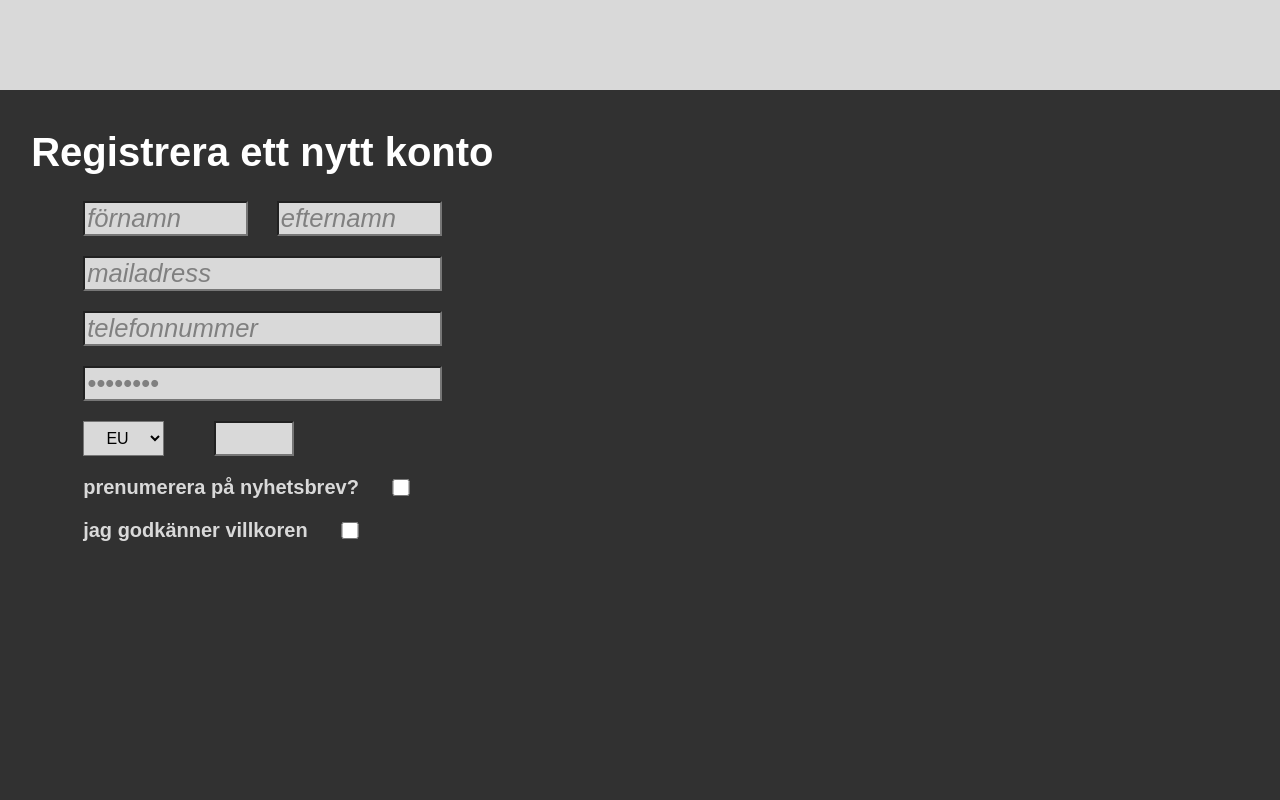
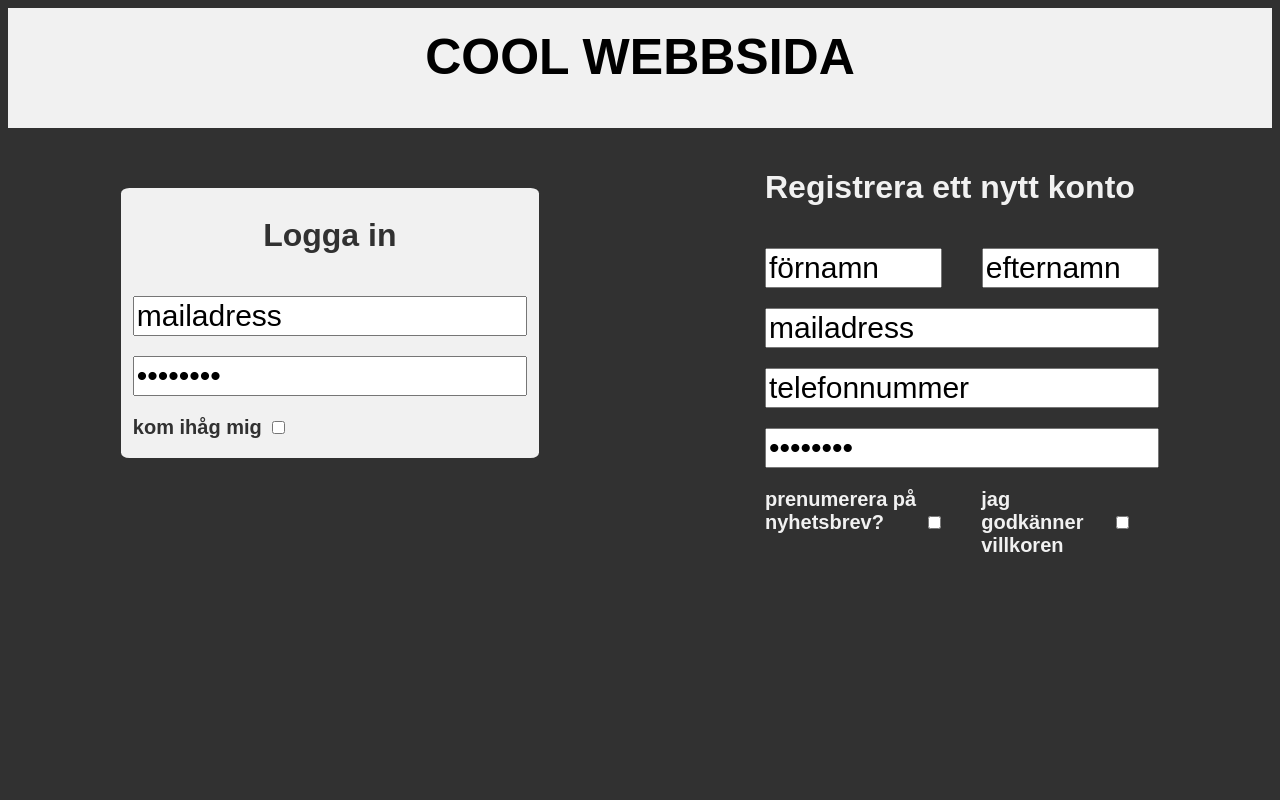
Before and after one commit to LudvigOrest/Inl-mningsuppgift-2, a plain HTML site: page index.html in a window 1280 px wide. Shown: the top 800 px of the page. Drawn offline with Linux system fonts and the light colour scheme; a web font is replaced by a local one.

Commit message:
Flexboxen funkade ej som jag hade tänk, så jag började om och tänkte mer nogrannt igenom hur jag bör gå tillväga för att flexen ska funka. Nu ser det bättre ut.

```diff
--- a/index.html
+++ b/index.html
@@ -1,50 +1,54 @@
 <html>
     <head>
         <link rel="stylesheet" href="styles.css">
-
         <link rel="preconnect" href="https://fonts.googleapis.com">
         <link rel="preconnect" href="https://fonts.gstatic.com" crossorigin>
         <link href="https://fonts.googleapis.com/css2?family=Inria+Sans:wght@300&family=Public+Sans:wght@300&display=swap" rel="stylesheet">
     </head>
     <body>
-        <header></header>
+        <header>
+            <h1 id="top-header">COOL WEBBSIDA</h1>
+        </header>
+        <main>
+            <div class="container">
+                <form>
+                    <div class="log-in-container">
 
-        <main>
-            <form id="register-form">
-                <h1>Registrera ett nytt konto</h1>
-                <container id="input-boxes">
+                        <h1 class="register-header">Logga in</h1>
 
-                    <container id="name-box-container">
-                        <input type="text" id="first-name" class="name-box" value="förnamn">
-                        <input type="text" id="last-name" class="name-box" value="efternamn">
-                    </container>
+                        <input type="email" id="email-input" value="mailadress">
+                        <input type="password" id="password-input" value="lösenord">
 
-                    <input type="email" id="email-input" value="mailadress">
-                    <input type="text" id="phone-input" value="telefonnummer">
-                    <input type="password" id="password-input" value="lösenord">
+                        <div class="label-checkbox-container">
+                            <label class="label-checkbox-dark">kom ihåg mig</label>
+                            <input type="checkbox" class="checkbox">
+                        </div>
+                    </div>
+                </form>
 
-                    <container id="region-age-container">
-                        <select name="region" id="region-select" value="region">
-                            <option>EU</option>
-                            <option>NA</option>
-                            <option>SA</option>
-                            <option>Asia</option>
-                            <option>Africa</option>
-                            <option>Oceania</option>
-                        </select>
-                        <input type="number" name="age-input" id="age-input" value="ålder">
-                    </container>
+                <form>
+                    <div class="register-container">
 
-                    <div class="label-checkbox-div">
-                        <label>prenumerera på nyhetsbrev?</label>
-                        <input type="checkbox" class="checkbox">
-                        <label>jag godkänner villkoren</label>
-                        <input type="checkbox" class="checkbox">
+                        <h1 class="header">Registrera ett nytt konto</h1>
+
+                        <div id="name-box">
+                            <input type="text" id="first-name" class="first-name" value="förnamn">
+                            <input type="text" id="last-name" class="last-name" value="efternamn">
+                        </div>
+
+                        <input type="email" id="email-input" value="mailadress">
+                        <input type="text" id="phone-input" value="telefonnummer">
+                        <input type="password" id="password-input" value="lösenord">
+
+                        <div class="label-checkbox-container">
+                            <label class="label-checkbox">prenumerera på nyhetsbrev?</label>
+                            <input type="checkbox" class="checkbox">
+                            <label class="label-checkbox">jag godkänner villkoren</label>
+                            <input type="checkbox" class="checkbox">
+                        </div>
                     </div>
-                </container>
-            </form>
+                </form>
+            </div>
         </main>
-
-        <footer></footer>
     </body>
 </html>
--- a/styles.css
+++ b/styles.css
@@ -1,109 +1,157 @@
 body {
     background-color:#313131;
-    font-family:sans-serif;
-    margin: 0px;
+    font-family: 'Inria Sans', sans-serif;
+}
+
+h1 {
+    font-weight: bold;
 }
 
 header {
-    background-color: #D9D9D9;
-    width: 100%;
-    height: 90px;
+    background-color:#f1f1f1;
     margin: 0px;
-    display: flex;
+    height: 120px;
+    display:flex;
+    justify-content: center;
+    align-content: center;
 }
 
-/*OBS! FIXA DENNA*/
-footer {
-    background-color: #D9D9D9;
-    width: 100%;
-    height: 7%;
-    margin-top: 80vh;
-    display: flex;
+#top-header {
+    font-size: 50px;
+    margin-top: 20px;
 }
 
-#register-form {
-    margin-top: 1%;
-    margin-left: 0.5%;
+.container {
+    margin-top: 20px;
+    display: flex;
+    flex-direction: row;
+    column-gap: 250px;
+    row-gap: 60px;
+    flex-wrap: wrap;
+    justify-content: center;
+}
+
+
+.register-container {
     display: flex;
     flex-direction: column;
-    width: 40%;
+    gap: 20px;
+    width: 100%;
 }
 
-#register-form > h1 {
-    color: #FFFF;
-    font-family: 'Inria Sans', sans-serif;
-    font-size: 250%;
-    display:flex;
-    align-self: center;
+.log-in-container {
+    margin-top: 40px;
+    display: flex;
+    flex-direction: column;
+    gap: 20px;
+    width: 100%;
+    background-color: #f1f1f1;
+    padding: 3%;
+    padding-top: 2%;
+    border-radius: 2%;
+    padding-bottom: 5%;
 }
 
-#register-form input {
-    background-color: #D9D9D9;
-    font-size: 160%;
-    font-style: italic;
-    display: flex;
-    font-family: 'Inria Sans', sans-serif;
-    color: gray;
-    flex-direction: column;
+form{
+    width: min-content;
 }
 
-#input-boxes {
+#first-name {
+    width: 45%;
+}
+
+#last-name {
+    width: 45%;
+}
+
+#name-box-log-in{
+    display: flex;
+    flex-wrap: wrap;
+    justify-content: space-between;
+}
+
+#first-name-log-in {
+    width: 45%;
+}
+
+#last-name-log-in {
+    width: 45%;
+}
+
+.sub-container {
     display: flex;
     flex-direction: column;
-    width: 70%;
-    align-self: center;
-    padding-left: 2%;
-    padding-right: 2%;
-    justify-content: space-between;
     gap: 20px;
 }
 
-.name-box {
-    width: 46%;
-    height: 110%;
+.label-checkbox-container {
+    font-size: 20px;
+    display: flex;
+    flex-direction: row;
+    gap: 10px;
 }
 
-#name-box-container {
+.label-checkbox {
+    color:#f1f1f1;
+    font-size: 20px;
+    font-weight: bold;
+}
+
+.label-checkbox-dark {
+    color:#313131;
+    font-size: 20px;
+    font-weight: bold;
+}
+
+.region-age-container{
     display: flex;
-    flex-direction: row;
-    width: 100%;
+    flex-wrap: wrap;
+    justify-content: start;
+    gap: 70px;
+}
+
+#age-input {
+    max-width: 70px;
+    text-align: center;
+}
+
+#region-select {
+    max-width: 180px;
+    text-align: center;
+
+}
+
+.checkbox{
+    margin-left: 0px;
+    margin-right: 30px;
+}
+
+.items {
+    min-width: 300px;
+    padding: 5px;
+    background-color: aqua;
+}
+
+.header {
+    font-size: 32px;
+    color: #f1f1f1;
+}
+
+.register-header {
+    color:#313131;
+    text-align: center;
+}
+
+#name-box {
+    display: flex;
+    flex-wrap: wrap;
     justify-content: space-between;
 }
 
-#region-age-container {
-    display: flex;
-    font-size: inherit;
-    width: 75%;
-    gap: 50px;
+input {
+    font-size: 30px;
 }
 
-#region-select {
-    background-color: #D9D9D9;
-    width: 30%;
-    height: auto;
-    font-size: inherit;
-    text-align: center;
+select {
+    font-size: 30px;
 }
-
-#age-input {
-    display: flex;
-    width: 30%;
-}
-
-#input-boxes label {
-    color:#D9D9D9;
-    font-family: 'Inria Sans', sans-serif;
-    font-size: 20px;
-    font-weight: bolder;
-}
-
-.label-checkbox-div {
-    display: flex;
-    flex-direction: row;
-    gap: 20px;
-    flex-wrap: wrap;
-}
-
-.checkbox {
-    width: 10%;
-}
```
